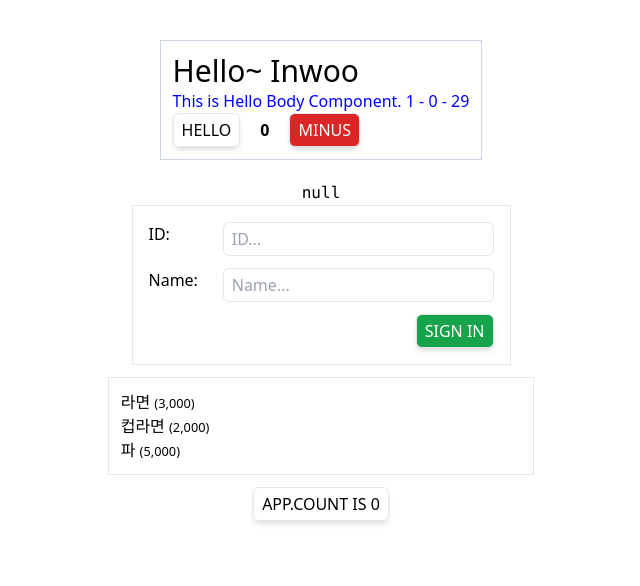
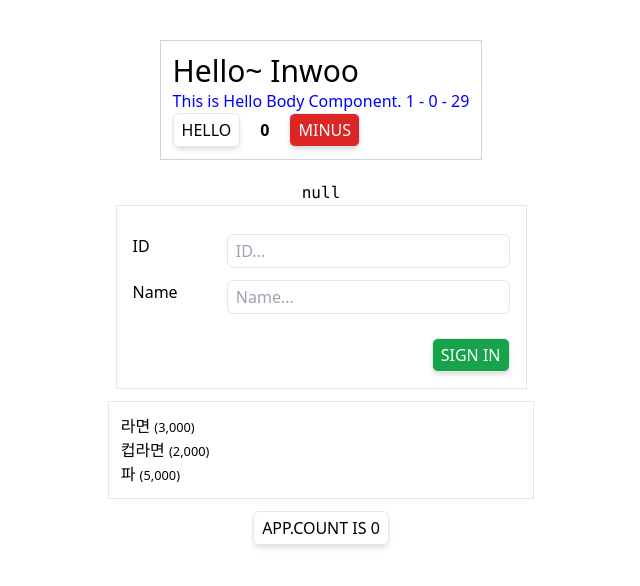
Before and after one commit to ninw0205/hana4-react, a React (Vite) app: page / in a window 1280 px wide. Both pictures are taken after a click on the button "SIGN OUT". Shown: the top 586 px of the page, without its empty margins (319-959 px from the left). Built offline with nearby package versions, Linux system fonts and the light colour scheme.

Commit message:
atoms, molecules component 생성, login by state

```diff
--- a/src/components/Login.tsx
+++ b/src/components/Login.tsx
@@ -1,33 +1,59 @@
 import { FormEvent, useState } from 'react';
+import Button from './atoms/Button';
+import LabelInput from './molecules/LabelInput';
 
 type Props = {
   login: (id: number, name: string) => void;
 };
 
 export default function Login({ login }: Props) {
-  //   const [id, setId] = useState(0);
+  const [id, setId] = useState(0);
+  const [name, setName] = useState('');
   //   console.log('🚀 ~ Login ~ id:', id);
 
   const signIn = (e: FormEvent<HTMLFormElement>) => {
     e.preventDefault();
-    const eles = e.currentTarget.elements;
-    const { id, name } = eles as typeof eles & {
-      id: HTMLInputElement;
-      name: HTMLInputElement;
-    };
-    // console.log('$$$', id, name);
-    if (!id.value || !name.value) {
+    if (!id || !name) {
       alert('Input the id & name!!');
-      id.focus();
       return;
     }
+    login(id, name);
+  };
 
-    login(+id.value, name.value);
-  };
+  // const signIn = (e: FormEvent<HTMLFormElement>) => {
+  //   e.preventDefault();
+  //   const eles = e.currentTarget.elements;
+  //   const { id, name } = eles as typeof eles & {
+  //     id: HTMLInputElement;
+  //     name: HTMLInputElement;
+  //   };
+  //   // console.log('$$$', id, name);
+  //   if (!id.value || !name.value) {
+  //     alert('Input the id & name!!');
+  //     id.focus();
+  //     return;
+  //   }
+
+  //   login(+id.value, name.value);
+  // };
 
   return (
     <form onSubmit={signIn} className='border p-4'>
-      <div className='flex'>
+      <LabelInput
+        label='ID'
+        type='number'
+        onChange={(e) => {
+          setId(+e.currentTarget.value);
+        }}
+      />
+      <LabelInput
+        label='Name'
+        type='text'
+        onChange={(e) => {
+          setName(e.currentTarget.value);
+        }}
+      />
+      {/* <div className='flex'>
         <label htmlFor='id' className='w-24'>
           ID:
         </label>
@@ -38,8 +64,8 @@ export default function Login({ login }: Props) {
           className='inp mb-3'
           // onChange={(e) => setId(+e.currentTarget.value)}
         />
-      </div>
-      <div className='flex'>
+      </div> */}
+      {/* <div className='flex'>
         <label htmlFor='name' className='w-24'>
           Name:
         </label>
@@ -50,8 +76,13 @@ export default function Login({ login }: Props) {
           className='inp'
           // onChange={(e) => setName(+e.currentTarget.value)}
         />
-      </div>
-      <button className='btn btn-success float-end mt-3'>Sign In</button>
+      </div> */}
+      {/* <button className='btn btn-success float-end mt-3'>Sign In</button> */}
+      <Button
+        text='Sign In'
+        variant='btn-success'
+        classNames='float-end mt-3'
+      />
     </form>
   );
 }
--- /dev/null
+++ b/src/components/atoms/Button.tsx
@@ -0,0 +1,9 @@
+type Props = {
+  text: string;
+  variant?: string;
+  classNames?: string;
+};
+
+export default function Button({ text, variant = '', classNames = '' }: Props) {
+  return <button className={`btn ${variant} ${classNames}`}>{text}</button>;
+}
--- /dev/null
+++ b/src/components/molecules/LabelInput.tsx
@@ -0,0 +1,33 @@
+import { ChangeEvent, useId } from 'react';
+
+type Props = {
+  label: string;
+  type?: string;
+  placeholder?: string;
+  onChange?: (e: ChangeEvent<HTMLInputElement>) => void;
+  classNames?: string;
+};
+export default function LabelInput({
+  label,
+  type = 'text',
+  placeholder = `${label}...`,
+  onChange = () => {},
+  classNames = '',
+}: Props) {
+  const id = useId();
+  console.log('🚀 ~ id:', id);
+  return (
+    <div className='my-3 flex'>
+      <label htmlFor={id} className='w-32'>
+        {label}
+      </label>
+      <input
+        type={type}
+        placeholder={placeholder}
+        id={id}
+        className={`inp ${classNames}`}
+        onChange={onChange}
+      />
+    </div>
+  );
+}
```
